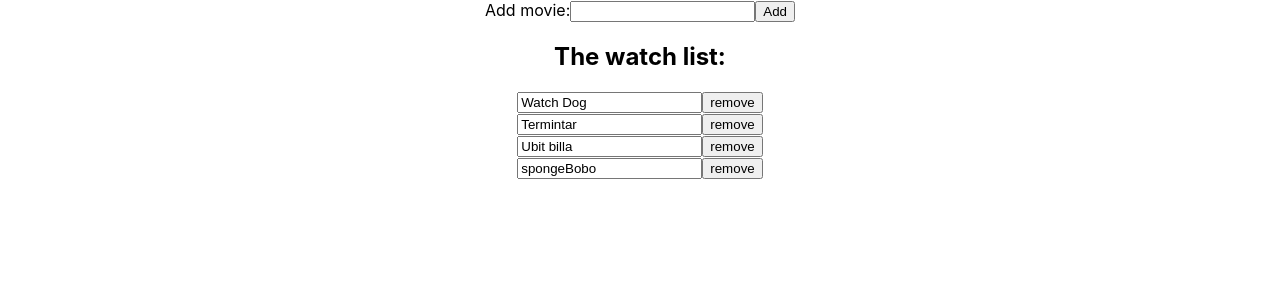
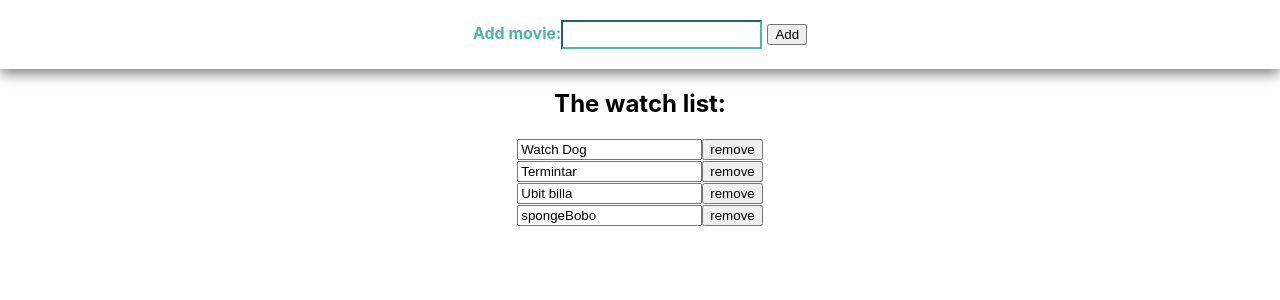
Before and after one commit to Libron/hw-59-1, a React (Create React App) app: page / in a window 1280 px wide. Shown: the top 300 px of the page. Built offline with nearby package versions, Linux system fonts and the light colour scheme.

Commit message:
Added stylings of elements

```diff
--- a/src/components/Form/Form.css
+++ b/src/components/Form/Form.css
@@ -0,0 +1,22 @@
+.movie-form {
+    padding: 20px 0;
+    box-shadow: 0 3px 14px 0 rgba(50, 50, 50, 0.75);
+}
+
+.movie-form label {
+    margin-right: 5px;
+    font-weight: bold;
+    color: #4db6ac;
+}
+
+.movie-form input {
+    padding: 5px 10px;
+    border-color: #4db6ac;
+}
+
+.movie-form .btn-add {
+    padding: 7px 20px;
+    border: none;
+    background: #4db6ac;
+    color: #fff;
+}
--- a/src/components/Movies/Movies.css
+++ b/src/components/Movies/Movies.css
@@ -6,3 +6,25 @@
 .movies-list li {
     list-style: none;
 }
+
+.movie-item {
+    padding: 5px 0;
+}
+
+.movie-item input {
+    padding: 5px 20px;
+    width: 30%;
+    color: #004d40;
+    border-radius: 15px 0 0 15px;
+    border: 1px solid dimgray;
+    border-right: none;
+    outline: none;
+}
+
+.movie-item button {
+    padding: 5px 8px;
+    border-left: none;
+    background: #e0f2f1;
+    color: #004d40;
+    border-radius: 0 15px 15px 0;
+}
```
Also changed, not shown: src/components/Movies/Movie/Movie.css (deleted).
